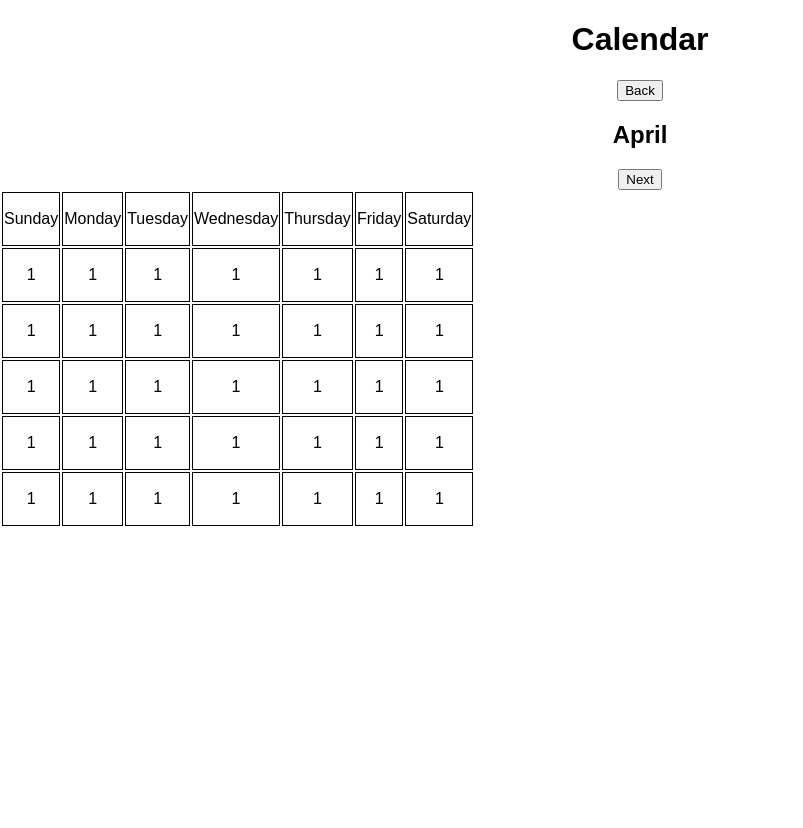
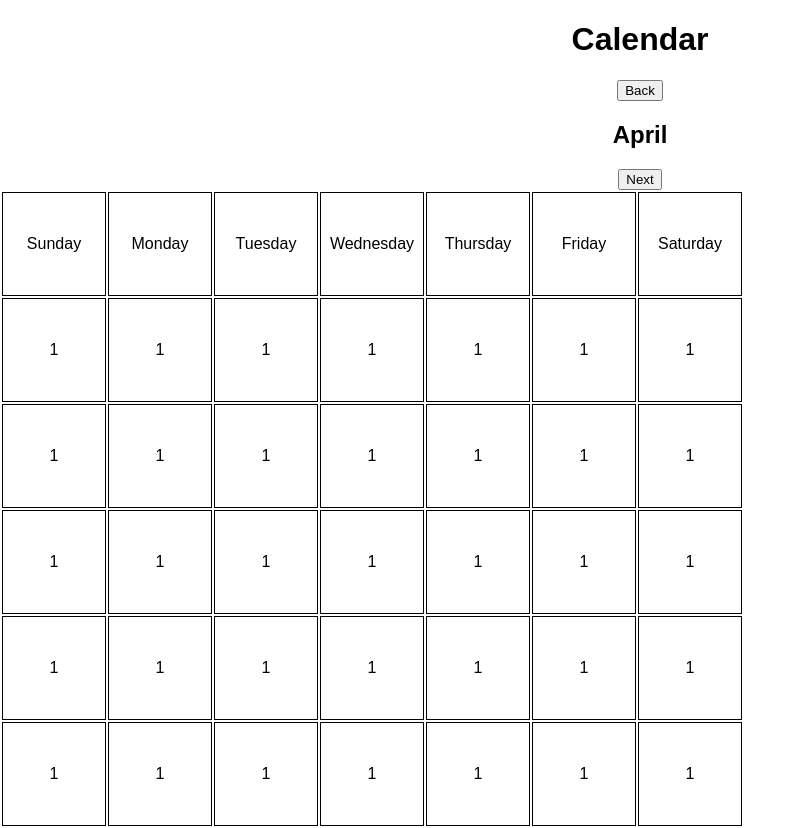
Before and after one commit to jdursema/calendar, a React (Create React App) app: page / in a window 1280 px wide. Shown: the whole page, without its empty margins (0-803 px from the left). Before the commit the page ends 800 px from the top, so only its background shows below. Built offline with nearby package versions, Linux system fonts and the light colour scheme.

Commit message:
Make days larger

```diff
--- a/src/Components/Month/Month.css
+++ b/src/Components/Month/Month.css
@@ -1,4 +1,5 @@
 td{
   border: solid 1px black;
-  height: 50px;
+  height: 100px;
+  min-width: 100px;
 }
```
